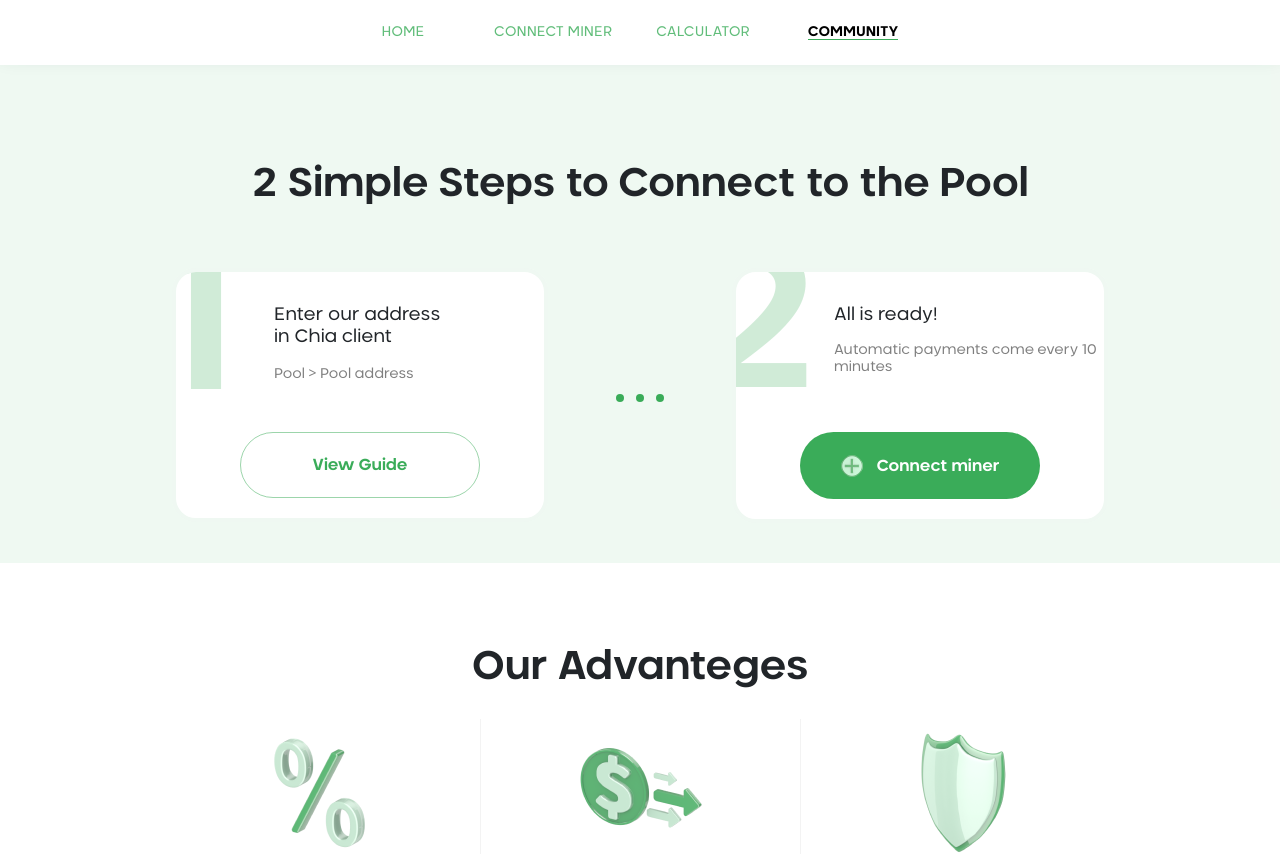
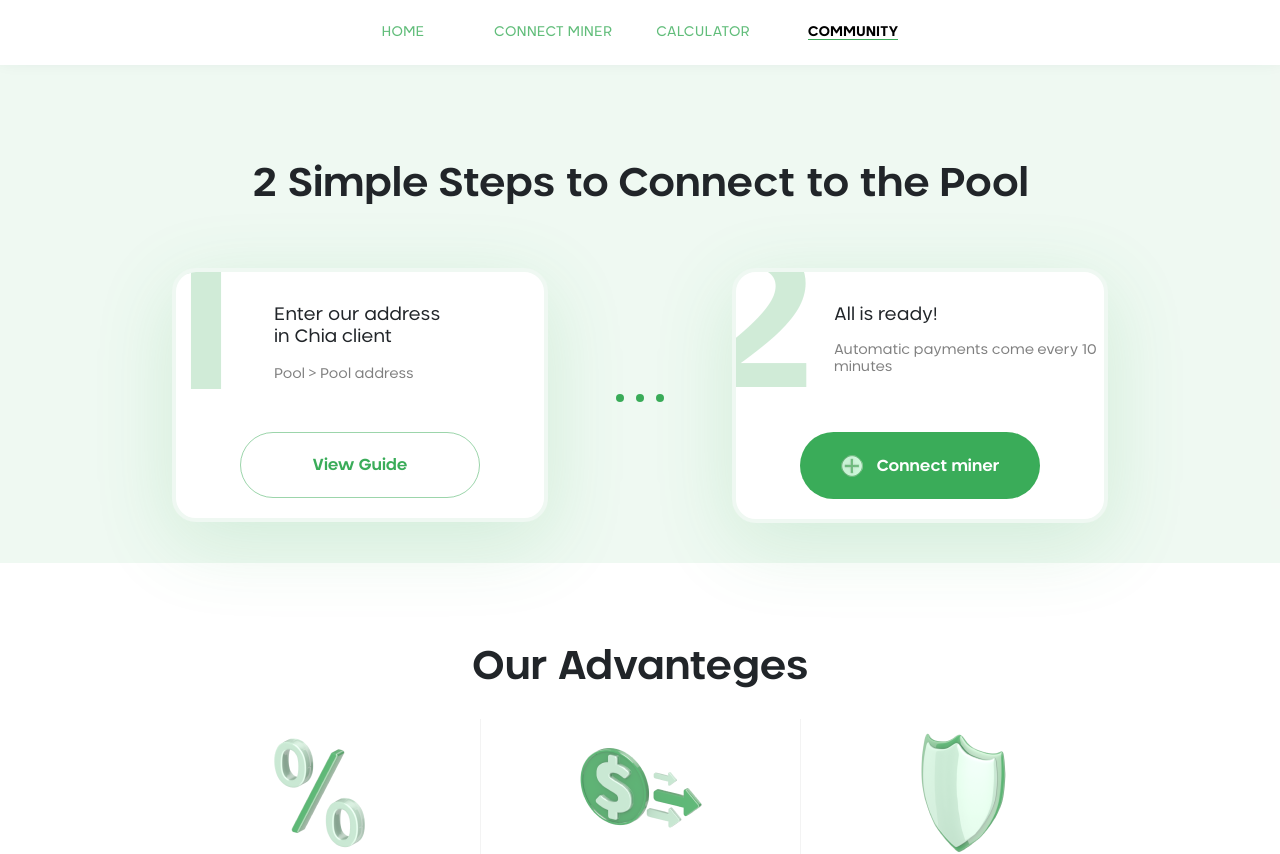
Before and after one commit to garyanikin/chia-pool, a React (Create React App) app: page / in a window 1280 px wide. Shown: the top 854 px of the page. Built offline with nearby package versions, Linux system fonts and the light colour scheme.

Commit message:
add shadows

```diff
--- a/src/App.css
+++ b/src/App.css
@@ -45,6 +45,10 @@
 
 .homescreen {
   padding-top: 80px;
+}
+
+.homescreen .card {
+  box-shadow: 0px 20px 80px rgba(58, 172, 89, 0.16);
 }
 
 .navbar-icon {
```
